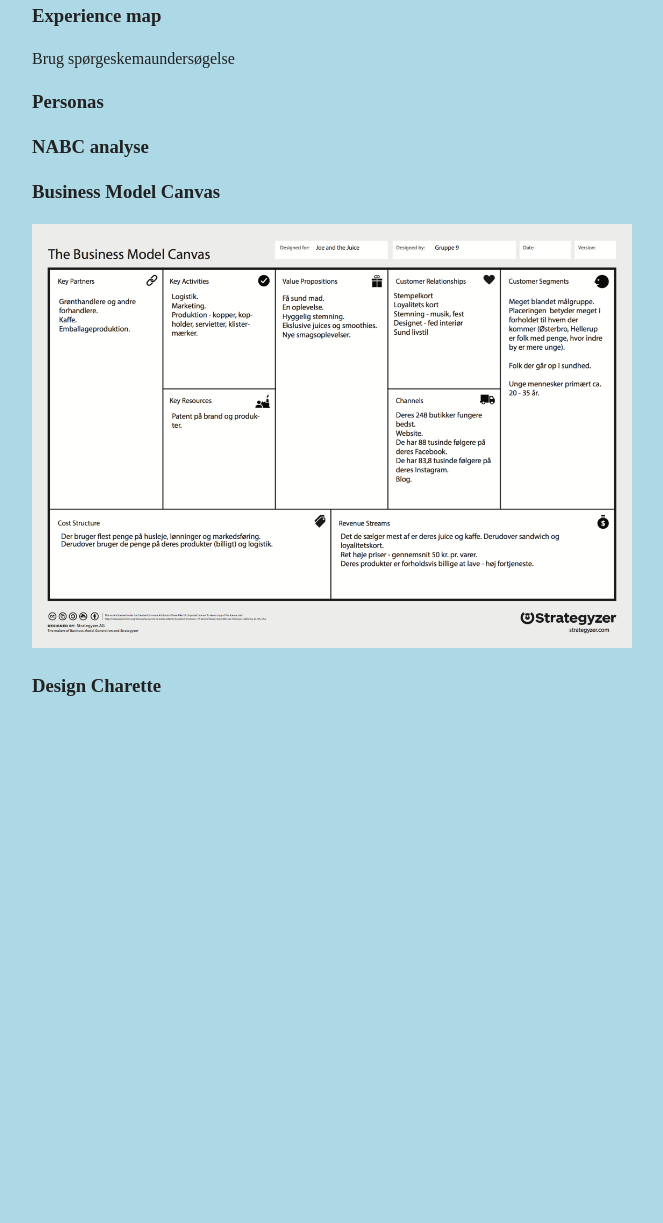
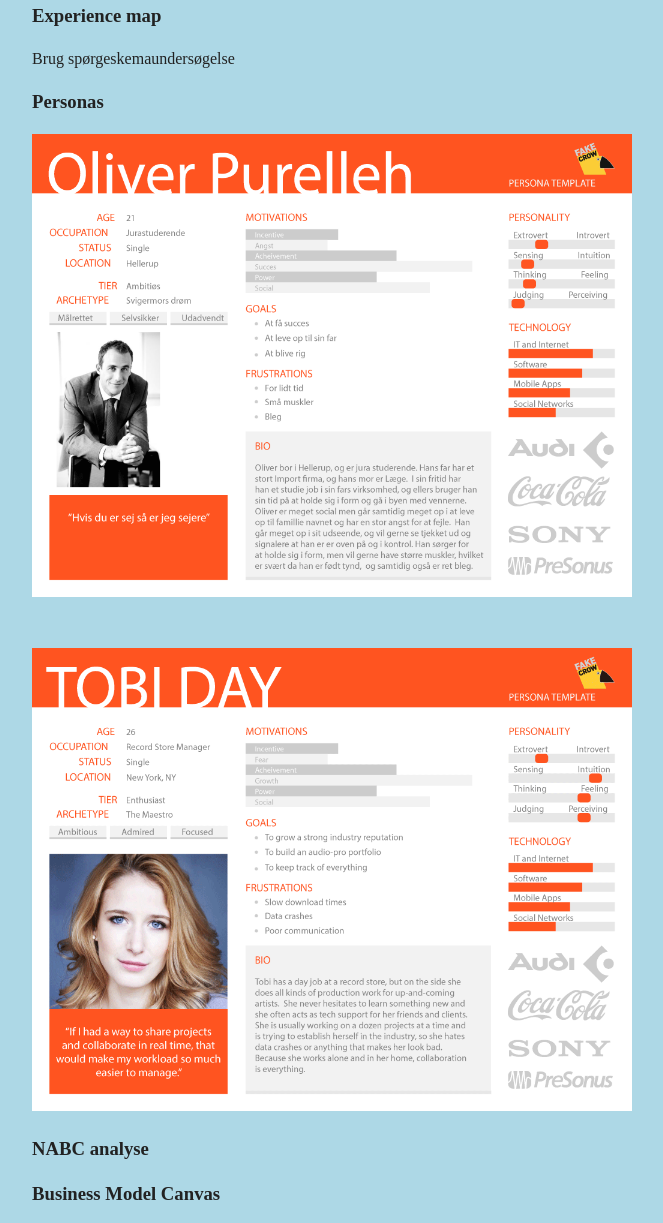
Before and after one commit to jose2945/joeandthejuice, a plain HTML site: page index.html in a window 1280 px wide. Shown: the part 1514-2737 px from the top of the page, without its empty margins (8-671 px from the left). Before the commit the page ends 2242 px from the top, so only its background shows below. Drawn offline with Linux system fonts and the light colour scheme.

Commit message:
personas

```diff
--- a/index.html
+++ b/index.html
@@ -53,8 +53,10 @@
     <p>Brug spørgeskemaundersøgelse</p>
 
     <h3>Personas</h3>
+     <img src="persona-1.png"persona> <br><br><br>
+     <img src="persona-2.png"persona>
 
-    <h3>NABC analyse</h3>
+          <h3>NABC analyse</h3>
 
     <h3>Business Model Canvas</h3>
     <img src="img/business.png">
```
Also changed, not shown: persona-1.png (added), persona-2.png (added), 1 other file.
